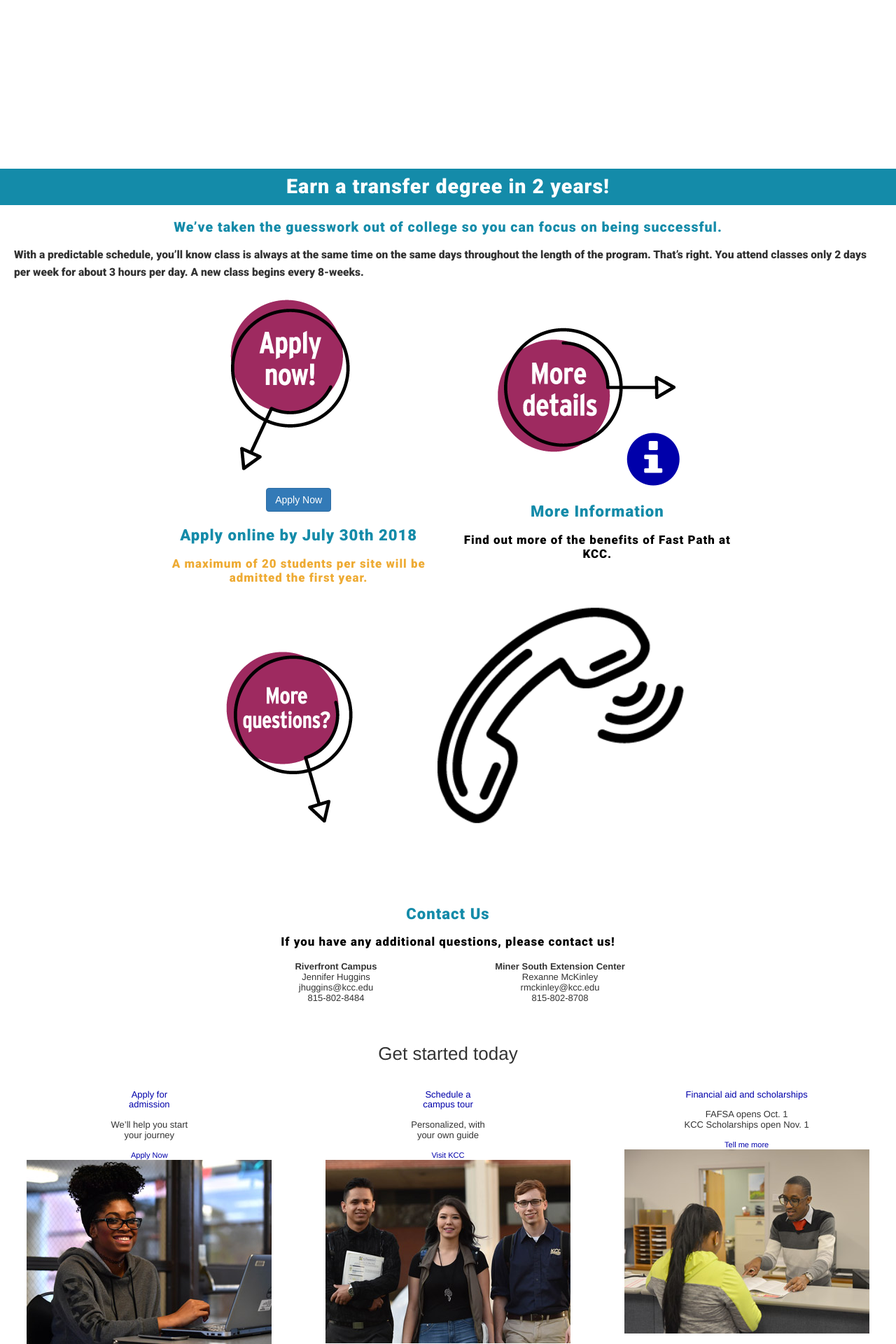
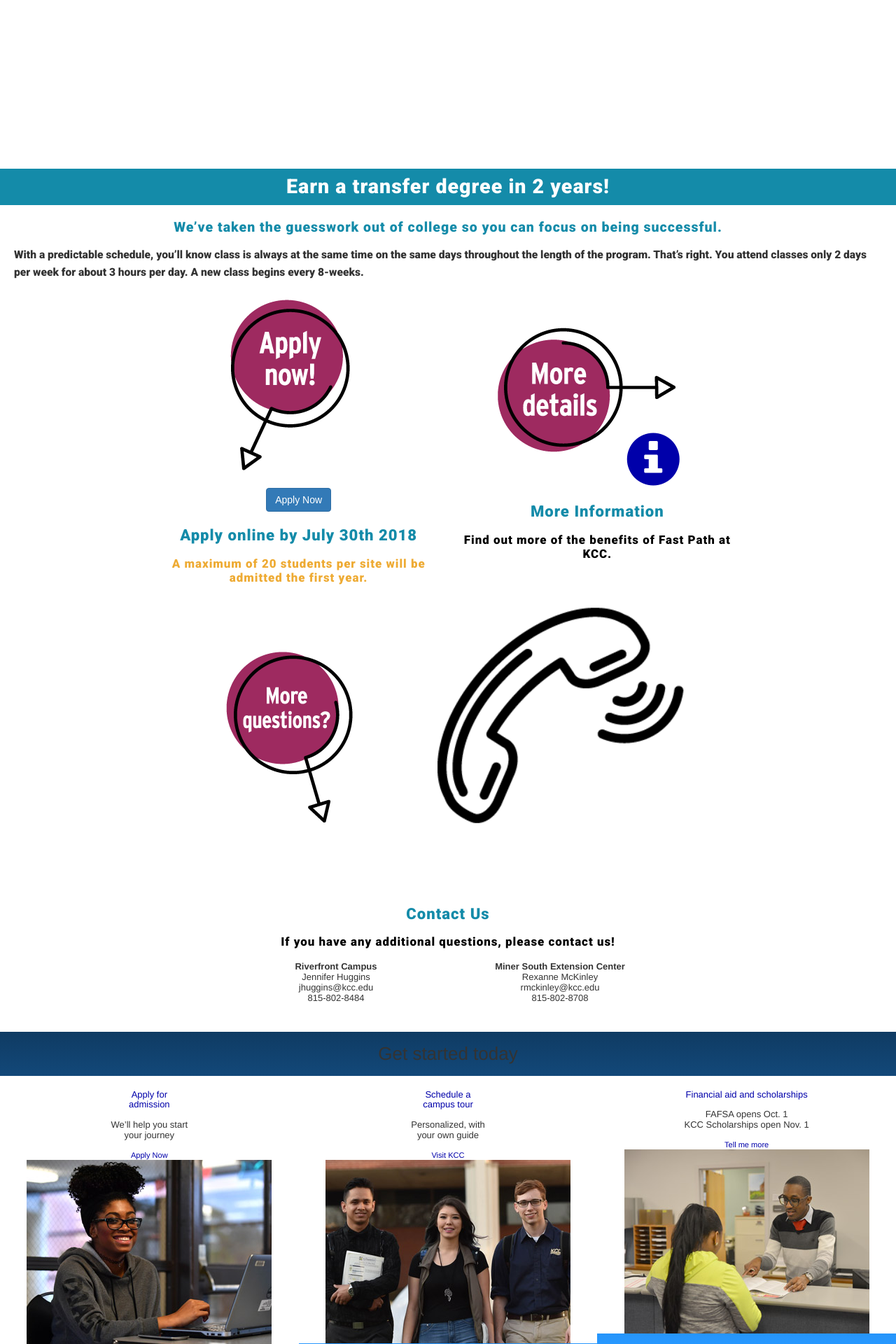
Before and after one commit to wdzajicek/jekyll-kcc-fastpath_img-zoom, a Jekyll site: the page built from index.md, in a window 1280 px wide. Shown: the part 683-2603 px from the top of the page at 70% size. Built offline with Jekyll 4.4.1, drawn with Linux system fonts in a browser that asks for light colours; nearby versions of some CDN libraries.

Commit message:
Create _bottom-cards.scss file to style bottom card section of default layout

```diff
--- a/css/main.css
+++ b/css/main.css
@@ -870,6 +870,21 @@
   color: black;
   line-height: 1.2; }
 
+.card-set {
+  background: #0f3b63;
+  /* solid blue for browsers that dont support gradients */
+  /* For Safari 5.1 to 6.0 */
+  /* For Opera 11.1 to 12.0 */
+  /* For Firefox 3.6 to 15 */
+  background: linear-gradient(#0f3b63, #2798ff);
+  /* Standard syntax */
+  background-position: 0 0px;
+  background-repeat: no-repeat;
+  background-size: cover; }
+
+.engagement-card {
+  background-color: white; }
+
 body {
   background-color: white;
   width: 100%;
```
Also changed, not shown: _scss/2-components/_bottom-cards.scss (added, +15 -0 lines).
